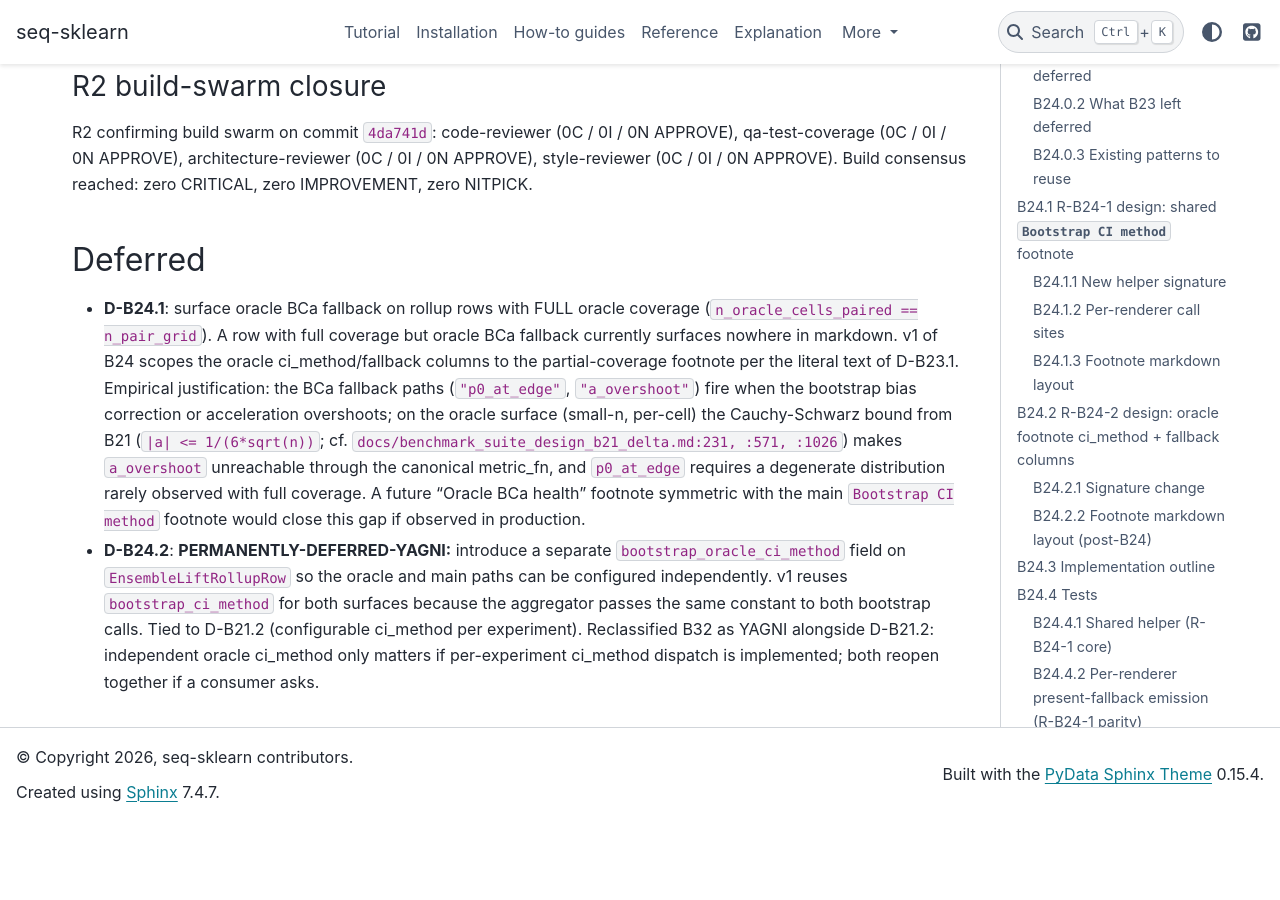
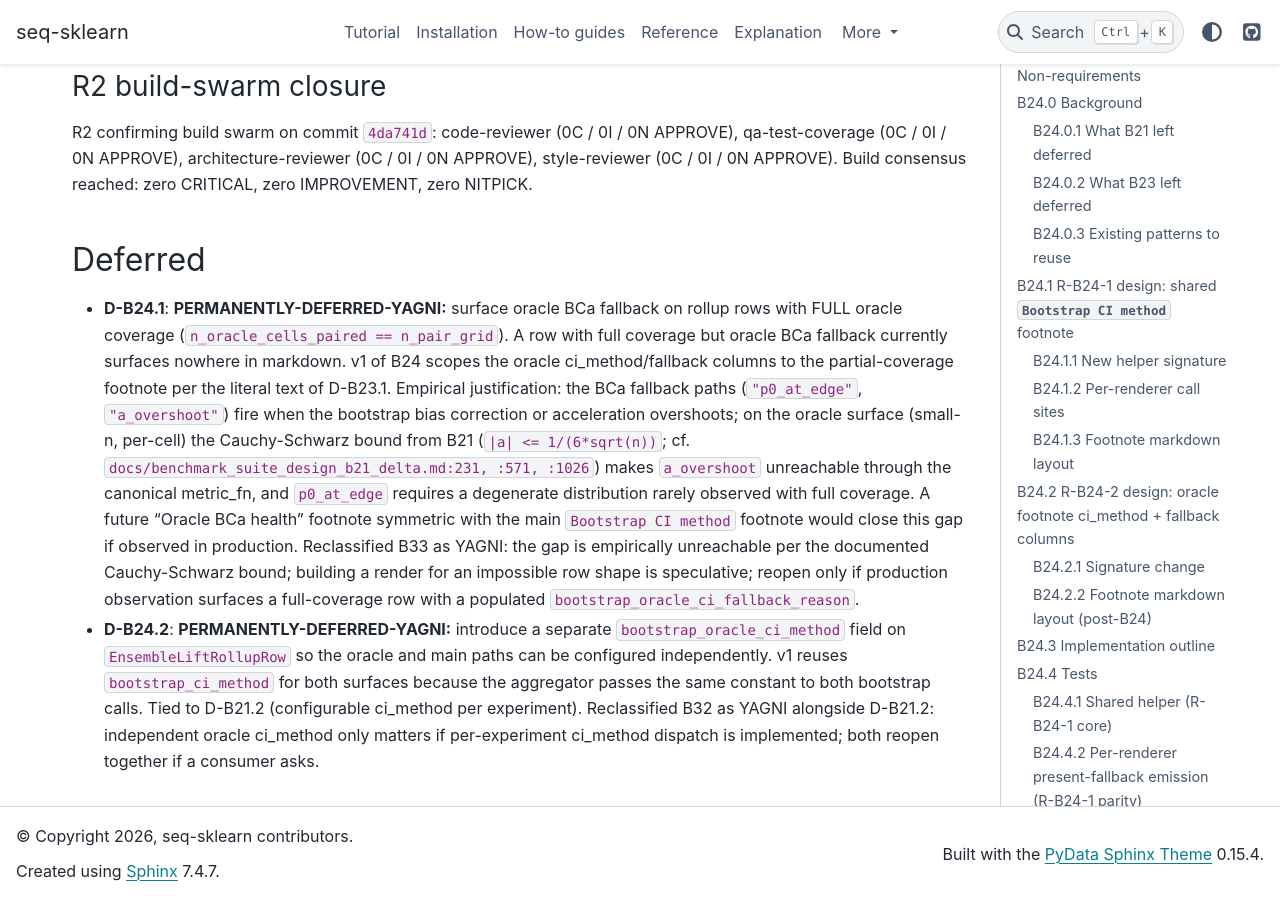
Before and after one commit to switch527/seq-sklearn, a Sphinx documentation site: the page built from docs/benchmark_suite_design_b24_delta.md, in a window 1280 px wide and 900 px high, scrolled down 11410 px. Built offline with Sphinx 7.4.7 and the PyData theme 0.15.4, drawn with Linux system fonts in a browser that asks for light colours; pages that are not in the unit, such as notebooks, are missing from menus; before the commit the page ends 12231 px from its top, so only the background shows below that.

Commit message:
docs(B33): YAGNI defer D-B24.1 (oracle full-coverage fallback rendering unreachable)
Reclassify D-B24.1 as PERMANENTLY-DEFERRED-YAGNI. The
gap (oracle BCa fallback on full-coverage rows) is
empirically unreachable per the Cauchy-Schwarz bound
documented in B24's deferral body itself. Building a
renderer surface for an impossible row shape is
speculative.

Reopens if production observation surfaces a full-coverage
row with populated bootstrap_oracle_ci_fallback_reason.

Doc-only sweep; 1084 tests still pass.

Net deferral count: 4 -> 3 open + 1 more YAGNI-permanent.

Co-Authored-By: Claude Opus 4.7 (1M context) <noreply@anthropic.com>

```diff
--- a/docs/benchmark_suite_design_b24_delta.md
+++ b/docs/benchmark_suite_design_b24_delta.md
@@ -573,23 +573,30 @@ reached: zero CRITICAL, zero IMPROVEMENT, zero NITPICK.
 
 ## Deferred
 
-- **D-B24.1**: surface oracle BCa fallback on rollup rows
-  with FULL oracle coverage (`n_oracle_cells_paired ==
-  n_pair_grid`). A row with full coverage but oracle BCa
-  fallback currently surfaces nowhere in markdown. v1 of B24
-  scopes the oracle ci_method/fallback columns to the
-  partial-coverage footnote per the literal text of D-B23.1.
-  Empirical justification: the BCa fallback paths
-  (`"p0_at_edge"`, `"a_overshoot"`) fire when the bootstrap
-  bias correction or acceleration overshoots; on the oracle
-  surface (small-n, per-cell) the Cauchy-Schwarz bound from
-  B21 (`|a| <= 1/(6*sqrt(n))`; cf.
+- **D-B24.1**: **PERMANENTLY-DEFERRED-YAGNI:** surface
+  oracle BCa fallback on rollup rows with FULL oracle
+  coverage (`n_oracle_cells_paired == n_pair_grid`). A row
+  with full coverage but oracle BCa fallback currently
+  surfaces nowhere in markdown. v1 of B24 scopes the oracle
+  ci_method/fallback columns to the partial-coverage
+  footnote per the literal text of D-B23.1. Empirical
+  justification: the BCa fallback paths (`"p0_at_edge"`,
+  `"a_overshoot"`) fire when the bootstrap bias correction
+  or acceleration overshoots; on the oracle surface
+  (small-n, per-cell) the Cauchy-Schwarz bound from B21
+  (`|a| <= 1/(6*sqrt(n))`; cf.
   `docs/benchmark_suite_design_b21_delta.md:231, :571,
   :1026`) makes `a_overshoot` unreachable through the
-  canonical metric_fn, and `p0_at_edge` requires a degenerate
-  distribution rarely observed with full coverage. A future "Oracle BCa health"
-  footnote symmetric with the main `Bootstrap CI method`
-  footnote would close this gap if observed in production.
+  canonical metric_fn, and `p0_at_edge` requires a
+  degenerate distribution rarely observed with full
+  coverage. A future "Oracle BCa health" footnote symmetric
+  with the main `Bootstrap CI method` footnote would close
+  this gap if observed in production. Reclassified B33 as
+  YAGNI: the gap is empirically unreachable per the
+  documented Cauchy-Schwarz bound; building a render for an
+  impossible row shape is speculative; reopen only if
+  production observation surfaces a full-coverage row with
+  a populated `bootstrap_oracle_ci_fallback_reason`.
 - **D-B24.2**: **PERMANENTLY-DEFERRED-YAGNI:** introduce a
   separate `bootstrap_oracle_ci_method` field on
   `EnsembleLiftRollupRow` so the oracle and main paths can
```
